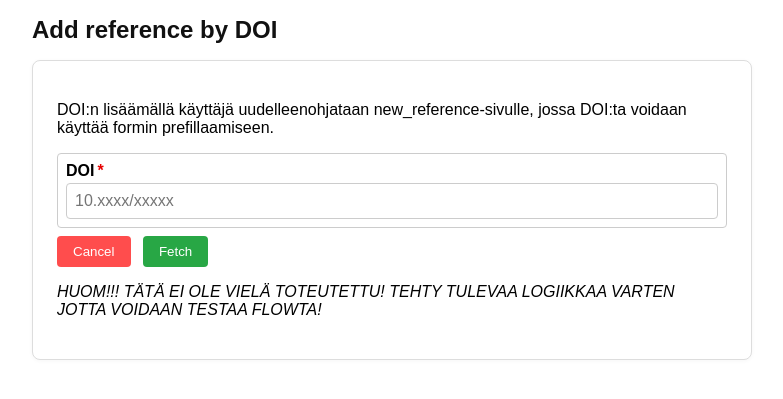
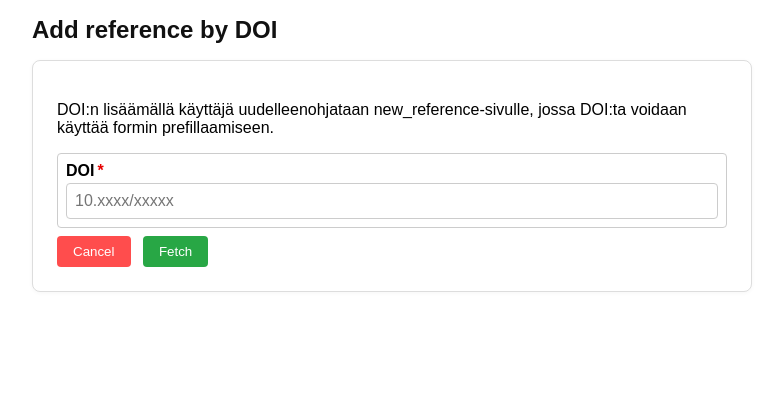
Before and after one commit to macabre-cs/ohtu-miniprojekti, a Flask app: page /new_reference_doi in a window 1280 px wide. Shown: the top 399 px of the page, without its empty margins (248-1031 px from the left). Run offline with Flask 3, Linux system fonts and the light colour scheme; some libraries are stand-ins or nearby versions.

Commit message:
removed placeholder message

```diff
--- a/src/templates/new_reference_doi.html
+++ b/src/templates/new_reference_doi.html
@@ -25,7 +25,6 @@
   </button>
   <button class="btn-create" type="submit">Fetch</button>
 
-  <p><em>HUOM!!! TÄTÄ EI OLE VIELÄ TOTEUTETTU! TEHTY TULEVAA LOGIIKKAA VARTEN JOTTA VOIDAAN TESTAA FLOWTA!</em></p>
 </form>
 
 {% endblock %}
```
